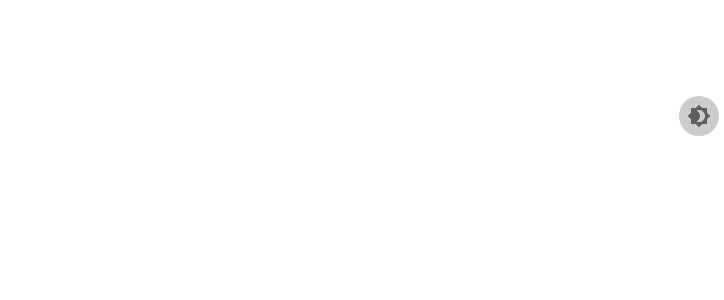
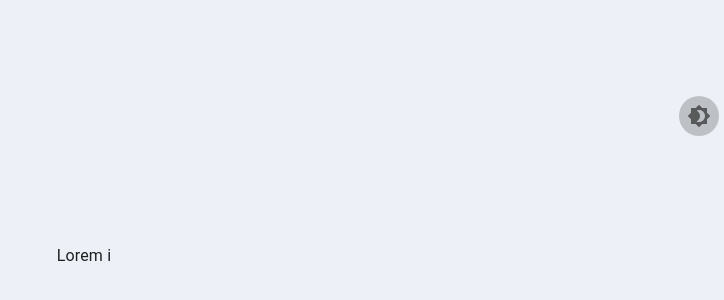
Before and after one commit to SandaruwanB/portfolio, a React (Create React App) app: page / in a window 1280 px wide. Shown: the part 144-444 px from the top of the page, without its empty margins (556-1280 px from the left). Built offline with nearby package versions, Linux system fonts and the light colour scheme.

Commit message:
DEV theme typography

```diff
--- a/src/components/Home.jsx
+++ b/src/components/Home.jsx
@@ -1,10 +1,17 @@
 import React from 'react'
-import { Box } from '@mui/material'
+import { Box, CssBaseline, Grid, Typography, useTheme} from '@mui/material'
 
 const Home = () => {
+  const theme = useTheme();
+
   return (
-    <Box sx={{display : 'flex', flexDirection : 'row', width : '100%', height : '100vh'}}>
-
+    <Box>
+      <CssBaseline />
+      <Box sx={{background : theme.palette.primary.main, width : '100%', minHeight : '100vh', display : 'flex', justifyContent : 'center', alignItems : 'center' }}>
+        <Typography>
+          Lorem i
+        </Typography>
+      </Box>
     </Box>
   )
 }
--- a/src/components/navbar/NavBar.jsx
+++ b/src/components/navbar/NavBar.jsx
@@ -1,17 +1,26 @@
-import { AppBar, Box, Drawer, IconButton, List, ListItem, ListItemButton, ListItemText, Toolbar, Typography} from '@mui/material'
-import { Menu } from '@mui/icons-material'
+import { Divider, List, Toolbar } from '@mui/material';
 import React, { useState } from 'react'
 
-const navBarValues = [
-  {
-    name : 'Home'
-  },
-  {
-    name : 'About'
-  }
-]
+const drawerWidth = 400;
+const navBarValues = ['Home', 'About', 'Contact'];
 
 const NavBar = (props) => {
+  const {window} = props;
+  const [mobileOpen, setMobileOpen] = useState(false);
+
+  const handleDrawerToggle = ()=>{
+    setMobileOpen(!mobileOpen);
+  }
+
+  const drawer = (
+    <div>
+      <Toolbar />
+      <Divider />
+      <List>
+
+      </List>
+    </div>
+  )
 
   return (
     <>
--- a/src/theme/ThemeIcon.jsx
+++ b/src/theme/ThemeIcon.jsx
@@ -12,17 +12,19 @@ const ThemeIcon = () => {
   return (
     <ThemeProvider theme={themeMod === 'light' ? LightTheme : DarkTheme} >
         <Box sx={{
-          position : 'fixed',
-          top : '30%',
-          right : 5,
-          backgroundColor : themeMod === 'light' ? 'rgba(0,0,0,0.2)' : 'rgba(255,255,255,0.2)',
-          borderRadius: 5,
-        }}>
-          <IconButton onClick={()=>setThemeMod(themeMod === 'light' ? 'dark' : 'light')}>
+            position : 'fixed',
+            top : '30%',
+            right : 5,
+            backgroundColor : themeMod === 'light' ? 'rgba(0,0,0,0.2)' : 'rgba(255,255,255,0.2)',
+            borderRadius: 5,
+            display : 'inline-block',
+          }}
+        >
+          <IconButton onClick={()=>setThemeMod(themeMod === 'light' ? 'dark' : 'light')} >
             {themeMod === 'light' ? <Brightness4 /> : <Brightness7 /> }
           </IconButton>
         </Box>
-        <Outlet />
+        <Outlet/>
     </ThemeProvider>
   )
 }
--- a/src/theme/darkTheme.js
+++ b/src/theme/darkTheme.js
@@ -9,6 +9,9 @@ const DarkTheme = createTheme({
       main : '#1A2138',
     },
     mode : 'dark',
+  },
+  typography : {
+    body1 : '#fff',
   },
   transitions : {
     easing : {
--- a/src/theme/lightTheme.js
+++ b/src/theme/lightTheme.js
@@ -9,6 +9,9 @@ const LightTheme = createTheme({
       main : '#F7F9FC',
     },
     mode : 'light',
+  },
+  typography : {
+    body1 : '#000'
   }
 })
 
```
Also changed, not shown: src/components/navbar/TopBar.jsx (deleted, +0 -9 lines).
